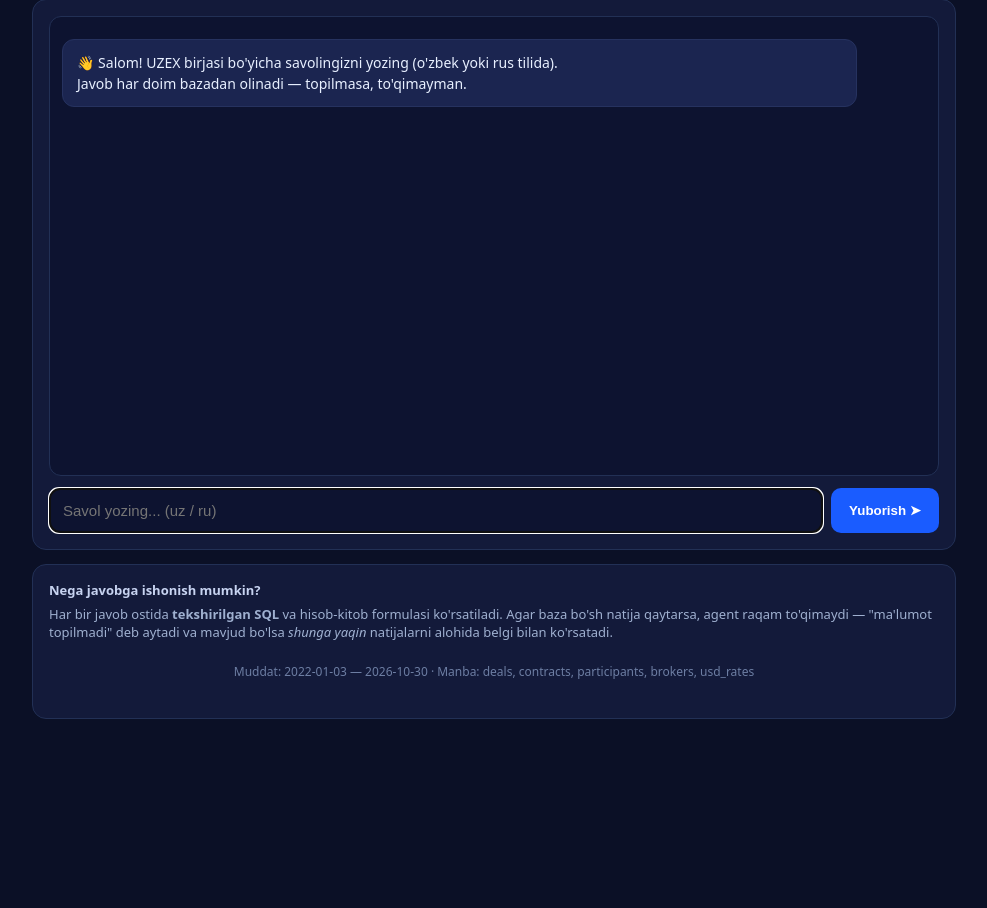
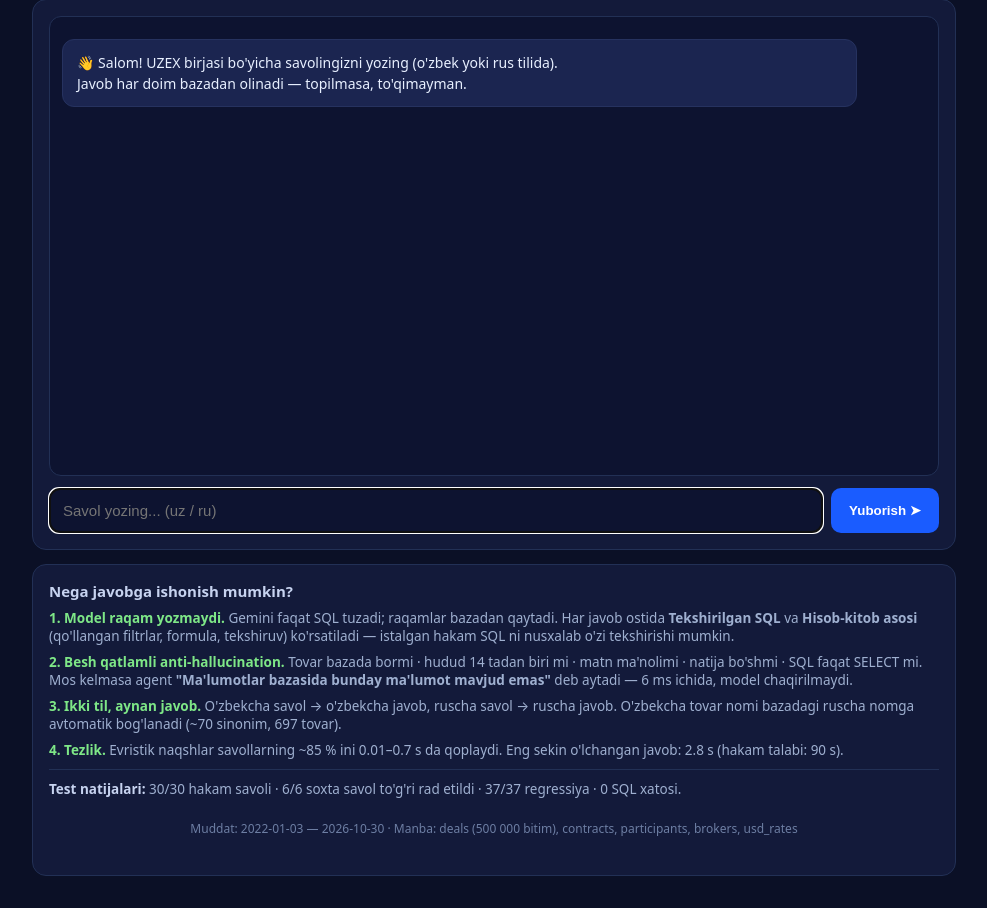
Before and after one commit to Behruz0803/ai-usta-bot, a FastAPI app: page / in a window 1280 px wide. Shown: the part 335-1243 px from the top of the page, without its empty margins (146-1133 px from the left). Before the commit the page ends 1054 px from the top, so only its background shows below. Run offline with FastAPI, Linux system fonts and the light colour scheme.

Commit message:
veb: ishonchlilik kartochkasi 4 bandga kengaytirildi (2-mezon uchun ko'rgazmali)
Co-authored-by: arena-agent <297053741+arena-agent@users.noreply.github.com>

```diff
--- a/web/templates/index.html
+++ b/web/templates/index.html
@@ -70,12 +70,31 @@ details summary{cursor:pointer;color:#8ab4ff;font-size:12.5px;margin-top:6px}
       <button id="send" onclick="send()">Yuborish ➤</button>
     </div>
   </div>
-  <div class="card" style="font-size:13px;color:#9fb0d0">
-    <b style="color:#c7d3f0">Nega javobga ishonish mumkin?</b>
-    <div style="margin-top:6px">Har bir javob ostida <b>tekshirilgan SQL</b> va hisob-kitob formulasi ko'rsatiladi.
-    Agar baza bo'sh natija qaytarsa, agent raqam to'qimaydi — "ma'lumot topilmadi" deb aytadi va
-    mavjud bo'lsa <i>shunga yaqin</i> natijalarni alohida belgi bilan ko'rsatadi.</div>
-    <div class="footer">Muddat: 2022-01-03 — 2026-10-30 · Manba: deals, contracts, participants, brokers, usd_rates</div>
+  <div class="card" style="font-size:13.5px;color:#9fb0d0">
+    <b style="color:#c7d3f0;font-size:15px">Nega javobga ishonish mumkin?</b>
+    <div style="margin-top:8px">
+      <b style="color:#7ee787">1. Model raqam yozmaydi.</b> Gemini faqat SQL tuzadi; raqamlar bazadan qaytadi.
+      Har javob ostida <b>Tekshirilgan SQL</b> va <b>Hisob-kitob asosi</b> (qo&#39;llangan filtrlar, formula,
+      tekshiruv) ko&#39;rsatiladi — istalgan hakam SQL ni nusxalab o&#39;zi tekshirishi mumkin.
+    </div>
+    <div style="margin-top:8px">
+      <b style="color:#7ee787">2. Besh qatlamli anti-hallucination.</b> Tovar bazada bormi · hudud 14 tadan biri mi ·
+      matn ma&#39;nolimi · natija bo&#39;shmi · SQL faqat SELECT mi. Mos kelmasa agent
+      <b>&quot;Ma&#39;lumotlar bazasida bunday ma&#39;lumot mavjud emas&quot;</b> deb aytadi — 6 ms ichida, model chaqirilmaydi.
+    </div>
+    <div style="margin-top:8px">
+      <b style="color:#7ee787">3. Ikki til, aynan javob.</b> O&#39;zbekcha savol → o&#39;zbekcha javob, ruscha savol → ruscha javob.
+      O&#39;zbekcha tovar nomi bazadagi ruscha nomga avtomatik bog&#39;lanadi (~70 sinonim, 697 tovar).
+    </div>
+    <div style="margin-top:8px">
+      <b style="color:#7ee787">4. Tezlik.</b> Evristik naqshlar savollarning ~85 % ini 0.01–0.7 s da qoplaydi.
+      Eng sekin o&#39;lchangan javob: 2.8 s (hakam talabi: 90 s).
+    </div>
+    <div style="margin-top:10px;padding-top:10px;border-top:1px solid #223055">
+      <b style="color:#c7d3f0">Test natijalari:</b> 30/30 hakam savoli · 6/6 soxta savol to&#39;g&#39;ri rad etildi ·
+      37/37 regressiya · 0 SQL xatosi.
+    </div>
+    <div class="footer">Muddat: 2022-01-03 — 2026-10-30 · Manba: deals (500 000 bitim), contracts, participants, brokers, usd_rates</div>
   </div>
 </div>
 <script>
```
